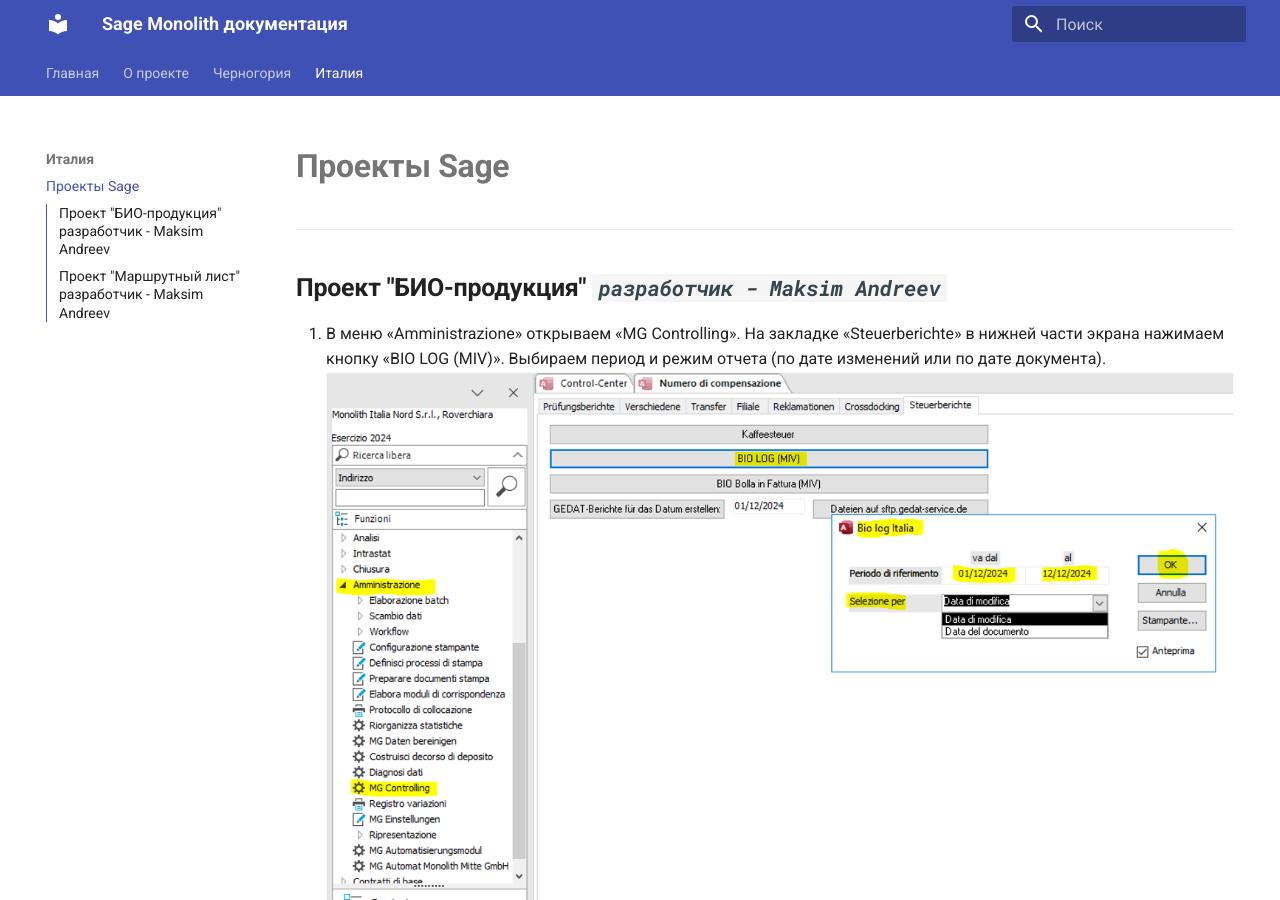
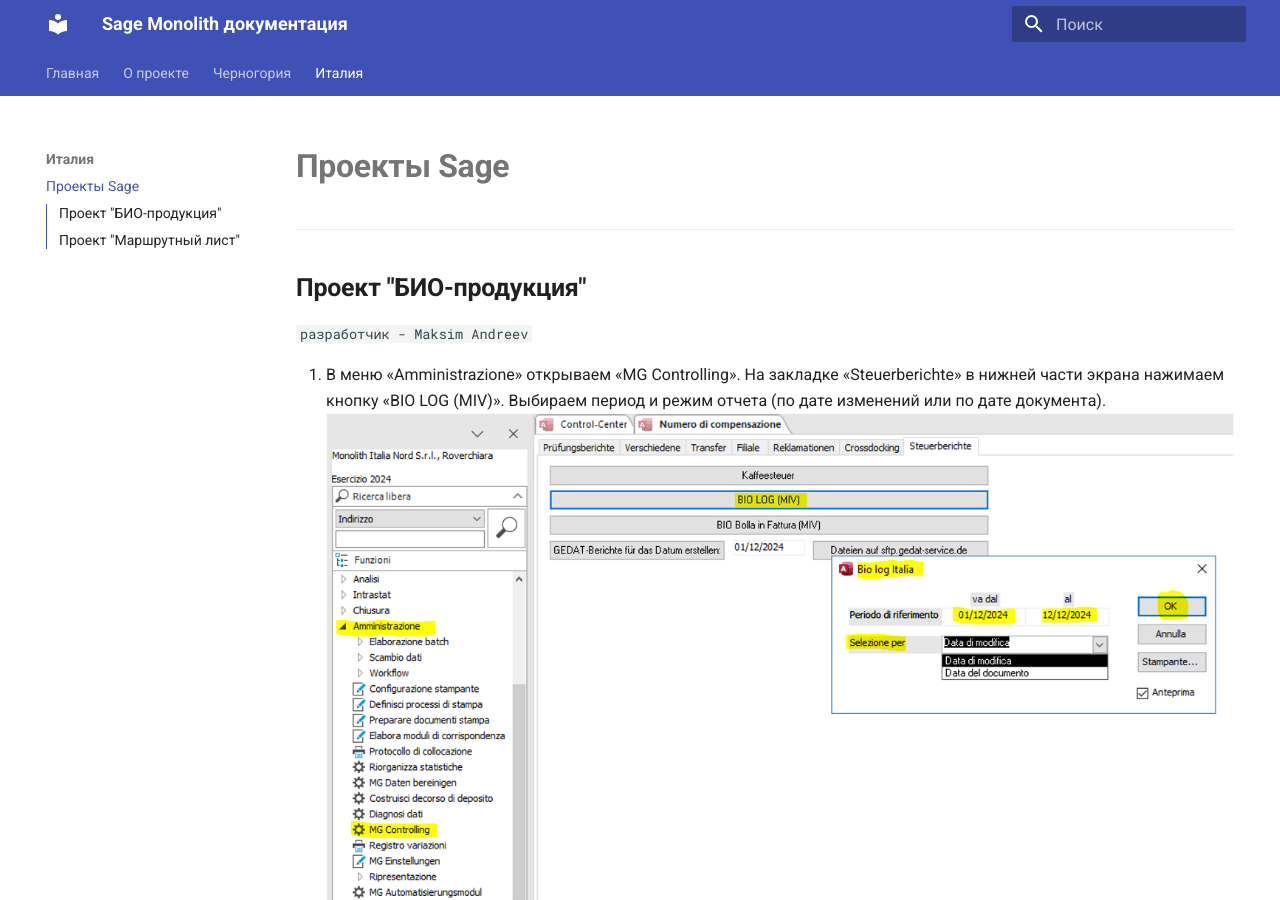
Before and after one commit to maksimandreevblr/sagedocsmg, an MkDocs documentation site: the page built from docs/italy.md, in a window 1280 px wide and 900 px high. Built offline with MkDocs 1.6.1 and Material for MkDocs 9.7.7, drawn with Linux system fonts in a browser that asks for light colours.

Commit message:
Developers change

```diff
--- a/docs/italy.md
+++ b/docs/italy.md
@@ -1,6 +1,8 @@
 # **Проекты Sage**
 ---
-##**Проект "БИО-продукция" *`разработчик - Maksim Andreev`***
+##**Проект "БИО-продукция"**
+`разработчик - Maksim Andreev`
+
 1. В меню «Amministrazione» открываем «MG Controlling». На закладке «Steuerberichte» в нижней части экрана нажимаем кнопку «BIO LOG (MIV)». Выбираем период и режим отчета (по дате изменений или по дате документа).
    ![BioArtikel_01](img/BioArtikel_01.png)
    Открывается отчет (в отчет входят только изменения количества в партиях товара по BIO продукции в документах «Bolla accomp.» и «Fattura»).
@@ -14,7 +16,9 @@
    ![BioArtikel_05](img/BioArtikel_05.png)
    ВАЖНО: данные, по которым формируется первый отчет «BIO LOG (MIV)», создаются в момент редактирования документа. Поэтому поле «Ist BIO» должно быть заполнено до изменений документов.
 ---
-##**Проект "Маршрутный лист" *`разработчик - Maksim Andreev`***
+##**Проект "Маршрутный лист"**
+`разработчик - Maksim Andreev`
+
 В окне «Tour» выбираем необходимую дату. На закладке «Logistik» в нижней части экрана нажимаем кнопку «Schelda di tour».
 ![Streckenblatt_01](img/Streckenblatt_01.png)
 Открывается список туров за выбранный день с группировкой по клиентам и адресам доставки.
@@ -34,10 +38,10 @@
 ![Streckenblatt_08](img/Streckenblatt_08.png)
 При работе в течение дня информация о турах может изменяться. Для актуализации данных о турах необходимо нажать кнопку «Обновить» справа внизу экрана.
 ![Streckenblatt_09](img/Streckenblatt_09.png)
-Дополнительная информация:
+**Дополнительная информация:**
 Назначение кнопок слева внизу экрана:
 ![Streckenblatt_10](img/Streckenblatt_10.png) - выделить все строки, отображаемые на экране
 ![Streckenblatt_11](img/Streckenblatt_11.png) - снять выделение строк, отображаемых на экране
-Редактирование списка водителей:
+**Редактирование списка водителей:**
 ![Streckenblatt_12](img/Streckenblatt_12.png)
 ![Streckenblatt_13](img/Streckenblatt_13.png)
```
Also changed, not shown: docs/montenegro.md (+5 -2 lines), docs/img/Streckenblatt_11.png, docs/img/achenfeld.png, docs/img/gurinovich.png, docs/img/ybinder.png.
